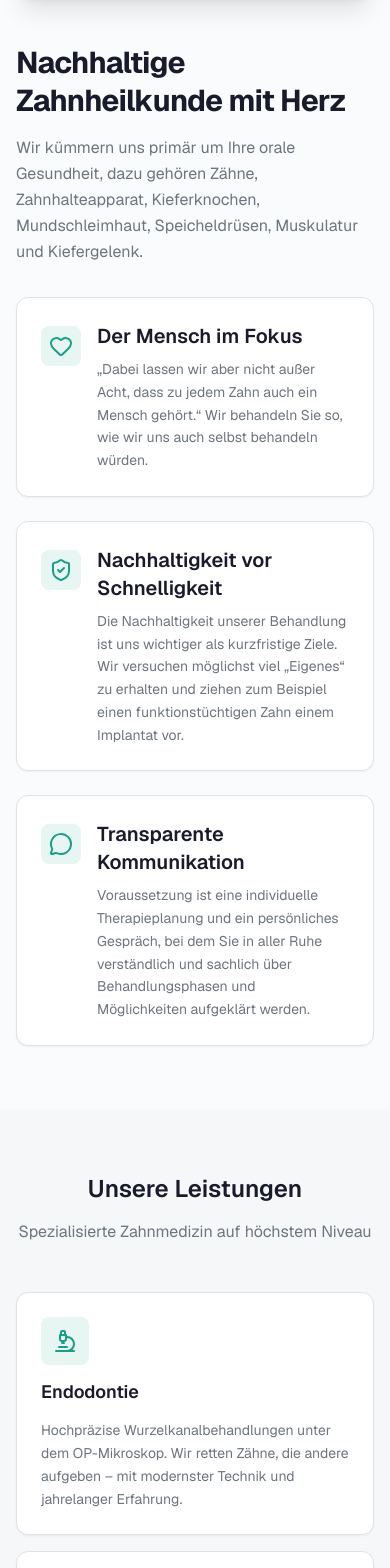
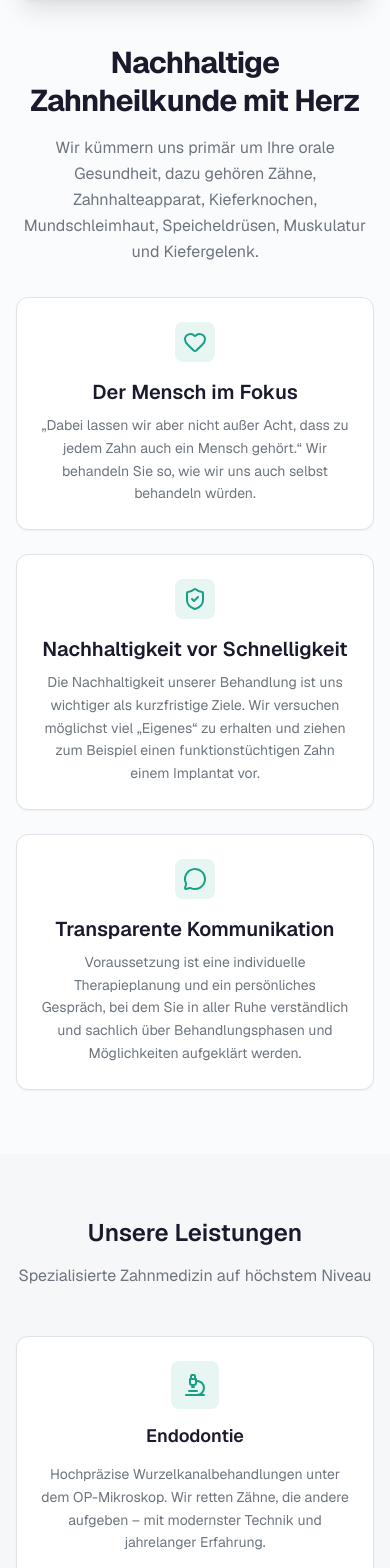
Before and after one commit to Thornaado/Zahnarzt-Dold, a Next.js app: page / in a window 390 px wide. Shown: the part 1160-2728 px from the top of the page. Built offline with nearby package versions, Linux system fonts and the light colour scheme.

Commit message:
text center aligned

```diff
--- a/components/layout/footer.tsx
+++ b/components/layout/footer.tsx
@@ -9,9 +9,9 @@ export function Footer() {
       <div className="mx-auto max-w-7xl px-4 py-16 lg:px-8">
         <div className="grid grid-cols-1 gap-8 md:grid-cols-3">
           {/* Kontakt */}
-          <div className="flex flex-col gap-6">
+          <div className="flex flex-col items-center text-center md:items-start md:text-left gap-6">
             <h3 className="text-lg font-semibold text-primary-foreground">Kontakt</h3>
-            <ul className="flex flex-col gap-3 text-sm text-primary-foreground/80">
+            <ul className="flex flex-col items-center md:items-start gap-3 text-sm text-primary-foreground/80">
               <li className="flex items-start gap-2">
                 <MapPin className="h-4 w-4 mt-0.5 shrink-0" />
                 <span>Friedrichstr. 23, 79618 Rheinfelden</span>
@@ -39,11 +39,11 @@ export function Footer() {
           </div>
 
           {/* Oeffnungszeiten */}
-          <div className="flex flex-col gap-4">
+          <div className="flex flex-col items-center text-center md:items-start md:text-left gap-4">
             <h3 className="text-lg font-semibold text-primary-foreground">
               {"\u00D6ffnungszeiten"}
             </h3>
-            <ul className="flex flex-col gap-3 text-sm text-primary-foreground/80">
+            <ul className="flex flex-col items-center md:items-start gap-3 text-sm text-primary-foreground/80">
               <li className="flex items-start gap-2">
                 <Clock className="h-4 w-4 shrink-0 mt-0.5" />
                 <div className="flex flex-col">
@@ -55,9 +55,9 @@ export function Footer() {
           </div>
 
           {/* Rechtliches */}
-          <div className="flex flex-col gap-4">
+          <div className="flex flex-col items-center text-center md:items-start md:text-left gap-4">
             <h3 className="text-lg font-semibold text-primary-foreground">Rechtliches</h3>
-            <ul className="flex flex-col gap-3 text-sm">
+            <ul className="flex flex-col items-center md:items-start gap-3 text-sm">
               <li>
                 <Link
                   href="/impressum"
--- a/components/sections/faq.tsx
+++ b/components/sections/faq.tsx
@@ -63,10 +63,10 @@ export function FAQ() {
                 value={item.id}
                 className="rounded-lg border border-border bg-card px-6 data-[state=open]:shadow-sm"
               >
-                <AccordionTrigger className="text-left text-base font-medium text-card-foreground hover:no-underline py-4">
+                <AccordionTrigger className="text-center justify-center text-base font-medium text-card-foreground hover:no-underline py-4">
                   {item.question}
                 </AccordionTrigger>
-                <AccordionContent className="text-sm leading-relaxed text-muted-foreground pb-4">
+                <AccordionContent className="text-center text-sm leading-relaxed text-muted-foreground pb-4">
                   {item.answer}
                 </AccordionContent>
               </AccordionItem>
--- a/components/sections/philosophy.tsx
+++ b/components/sections/philosophy.tsx
@@ -49,22 +49,23 @@ export function Philosophy() {
                     </motion.div>
 
                     {/* Right Side: Content */}
-                    <div className="flex flex-col gap-8">
+                    <div className="flex flex-col items-center text-center lg:items-start lg:text-left gap-8">
                         <motion.div
                             initial={{ opacity: 0, y: 30 }}
                             whileInView={{ opacity: 1, y: 0 }}
                             viewport={{ once: true }}
                             transition={{ duration: 0.6 }}
+                            className="flex flex-col items-center lg:items-start"
                         >
-                            <h2 className="text-3xl font-bold leading-tight tracking-tight text-foreground lg:text-4xl">
+                            <h2 className="text-3xl font-bold leading-tight tracking-tight text-foreground lg:text-4xl text-balance">
                                 Nachhaltige Zahnheilkunde mit Herz
                             </h2>
-                            <p className="mt-4 text-muted-foreground leading-relaxed">
+                            <p className="mt-4 text-muted-foreground leading-relaxed max-w-2xl">
                                 Wir kümmern uns primär um Ihre orale Gesundheit, dazu gehören Zähne, Zahnhalteapparat, Kieferknochen, Mundschleimhaut, Speicheldrüsen, Muskulatur und Kiefergelenk.
                             </p>
                         </motion.div>
 
-                        <div className="flex flex-col gap-6">
+                        <div className="flex flex-col gap-6 w-full">
                             {philosophyItems.map((item, index) => {
                                 const Icon = item.icon
                                 return (
@@ -76,8 +77,8 @@ export function Philosophy() {
                                         transition={{ duration: 0.5, delay: index * 0.2 }}
                                         className="group relative rounded-xl border border-border bg-card p-6 shadow-sm transition-all duration-300 hover:border-accent/30 hover:shadow-md"
                                     >
-                                        <div className="flex items-start gap-4">
-                                            <div className="mt-1 flex-shrink-0 rounded-lg bg-accent/10 p-2 text-accent group-hover:bg-accent group-hover:text-white transition-colors duration-300">
+                                        <div className="flex flex-col items-center text-center lg:flex-row lg:items-start lg:text-left gap-4">
+                                            <div className="flex-shrink-0 rounded-lg bg-accent/10 p-2 text-accent group-hover:bg-accent group-hover:text-white transition-colors duration-300">
                                                 <Icon className="h-6 w-6" />
                                             </div>
                                             <div>
--- a/components/sections/service-card.tsx
+++ b/components/sections/service-card.tsx
@@ -21,11 +21,10 @@ export function ServiceCard({
   return (
     <div
       ref={ref}
-      className={`flex flex-col gap-4 rounded-xl border border-border bg-card p-6 shadow-sm transition-all duration-500 ease-out hover:scale-[1.02] hover:shadow-lg ${
-        isVisible
-          ? "translate-y-0 opacity-100"
-          : "translate-y-8 opacity-0"
-      }`}
+      className={`flex flex-col items-center text-center gap-4 rounded-xl border border-border bg-card p-6 shadow-sm transition-all duration-500 ease-out hover:scale-[1.02] hover:shadow-lg ${isVisible
+        ? "translate-y-0 opacity-100"
+        : "translate-y-8 opacity-0"
+        }`}
       style={{ transitionDelay: isVisible ? `${index * 100}ms` : "0ms" }}
     >
       <div className="flex h-12 w-12 items-center justify-center rounded-lg bg-accent/10">
```
Also changed, not shown: components/sections/directions.tsx (+11 -9 lines).
